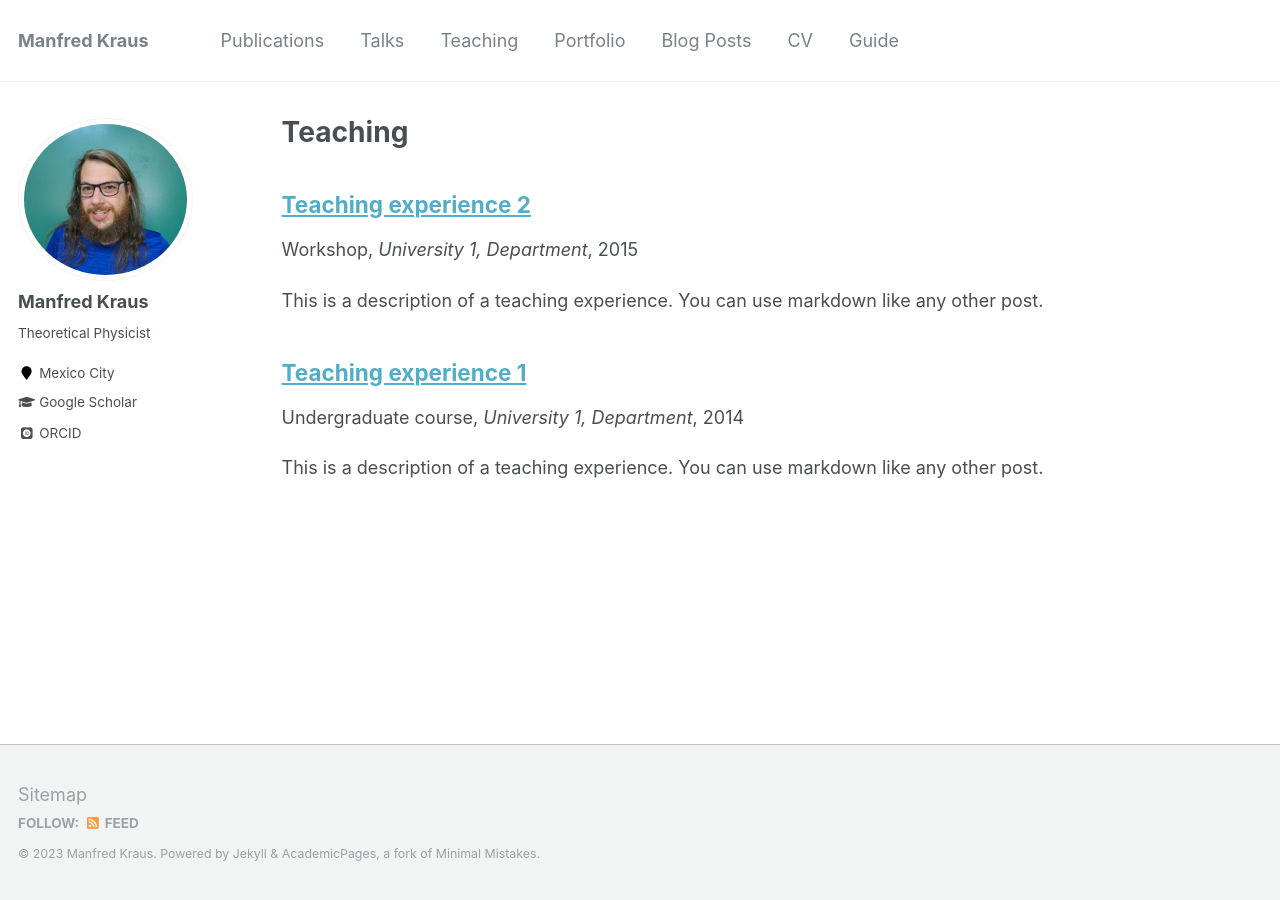
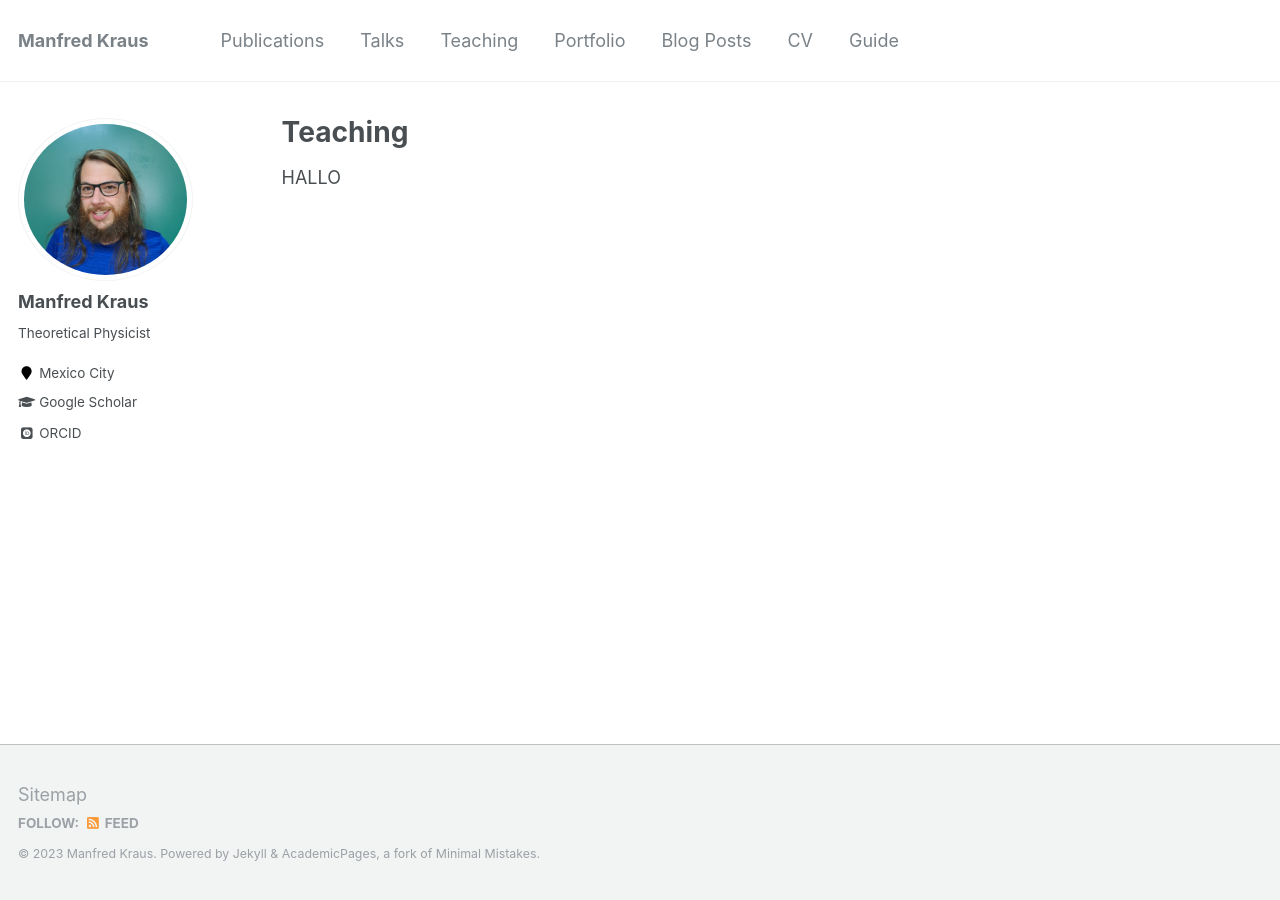
Before and after one commit to ManfredKraus/ManfredKraus.github.io, a Jekyll site: the page built from _pages/teaching.md, in a window 1280 px wide. Built offline with Jekyll 4.4.1, drawn with Linux system fonts in a browser that asks for light colours; some web fonts are replaced.

Commit message:
teaching

```diff
--- a/_config.yml
+++ b/_config.yml
@@ -175,9 +175,6 @@ kramdown:
 
 # Collections
 collections:
-  teaching:
-    output: true
-    permalink: /:collection/:path/
   publications:
     output: true
     permalink: /:collection/:path/
--- a/_pages/teaching.html
+++ b/_pages/teaching.md
@@ -7,6 +7,4 @@ author_profile: true
 
 {% include base_path %}
 
-{% for post in site.teaching reversed %}
-  {% include archive-single.html %}
-{% endfor %}
+HALLO
```
